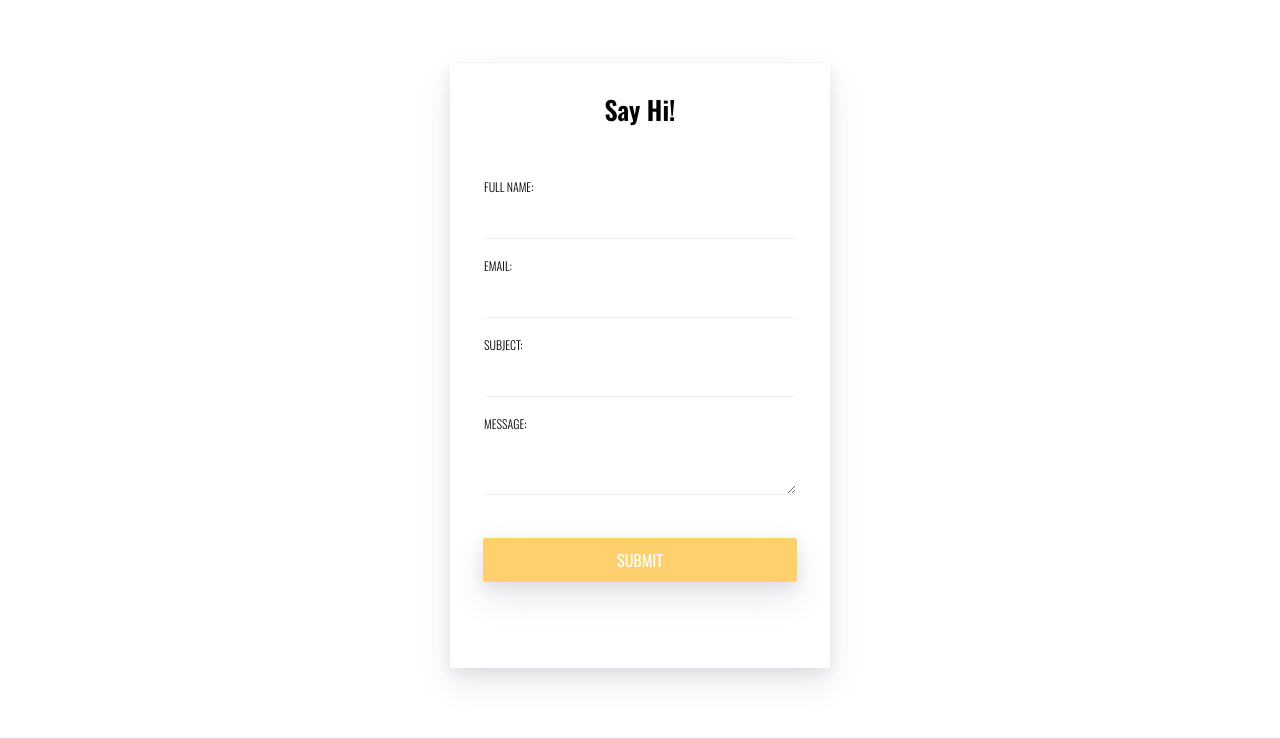
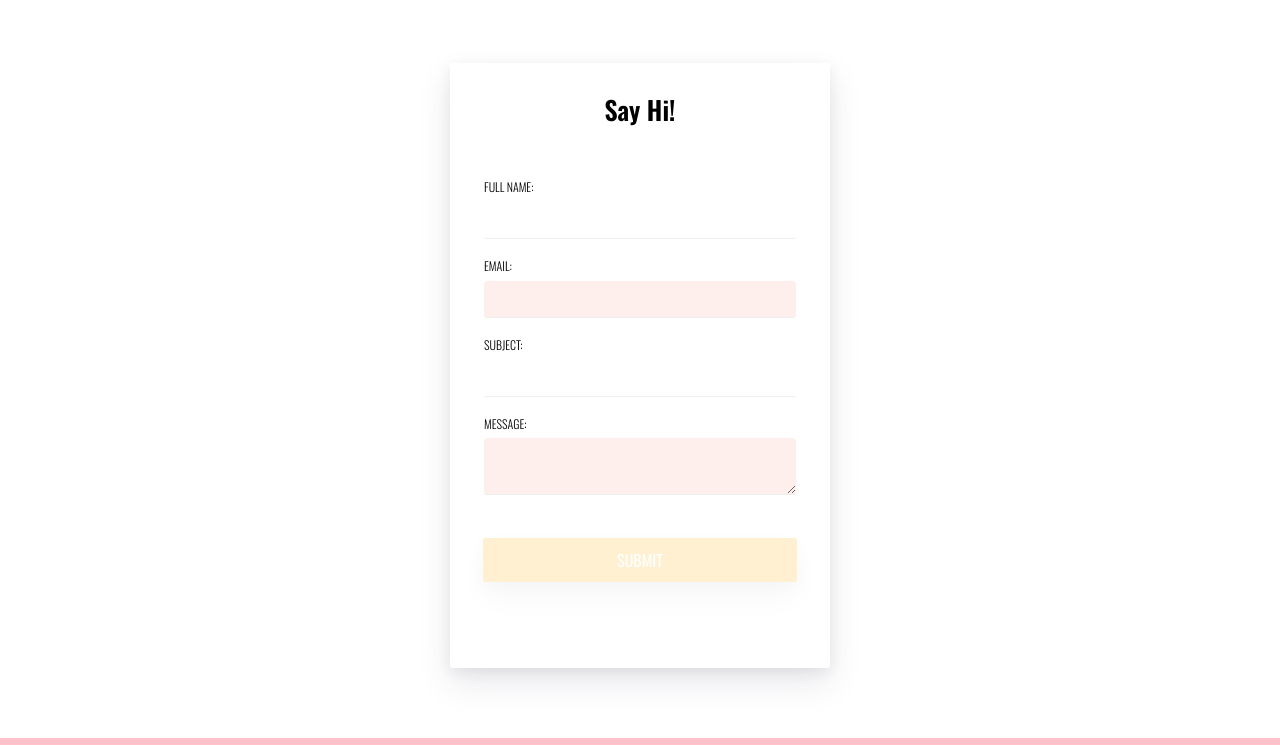
Before and after one commit to sartra/FluentCity, a plain HTML site: page index.html in a window 1280 px wide. Shown: the part 313-1058 px from the top of the page. Drawn offline with nearby package versions, Linux system fonts and the light colour scheme.

Commit message:
visual red fields for required fields

```diff
--- a/css/style.scss
+++ b/css/style.scss
@@ -219,16 +219,19 @@ textarea {
   outline: 0;
 }
 
-/*&:disabled{
+&:disabled{
   opacity: 0.3;
-  background-color: grey;
+  /*background-color: grey;*/
 
-}*/
+}
 
 }
 
 /*.btn:hover .warning {visibility:visible;}*/
 
+:required {
+  background: rgba(tomato, 0.1);
+}
 
 
 .warning {
@@ -259,19 +262,13 @@ textarea {
   color: $color-primary;
 }
 
-/*.hidden { visibility:hidden; }
-*/
+
 
 input[type="submit"]:disabled:hover {
     cursor: not-allowed;
 }
 
 
-/*.hover-hide{
-   display:none;
-   visibility: hidden;
-}
-*/
 
 
 @media all and (min-width: 600px) {
--- a/index.html
+++ b/index.html
@@ -68,7 +68,7 @@
      <fieldset class='form-group'>
        <label>Message:</label>
 
-       <textarea id='formMessage' class='form-textarea' name='message' required> </textarea>
+       <textarea id='formMessage' class='form-textarea' name='message' required=""> </textarea>
      </fieldset>
 
      <div class='form-group' id='submit-btn'>
```
Also changed, not shown: css/style.css.
